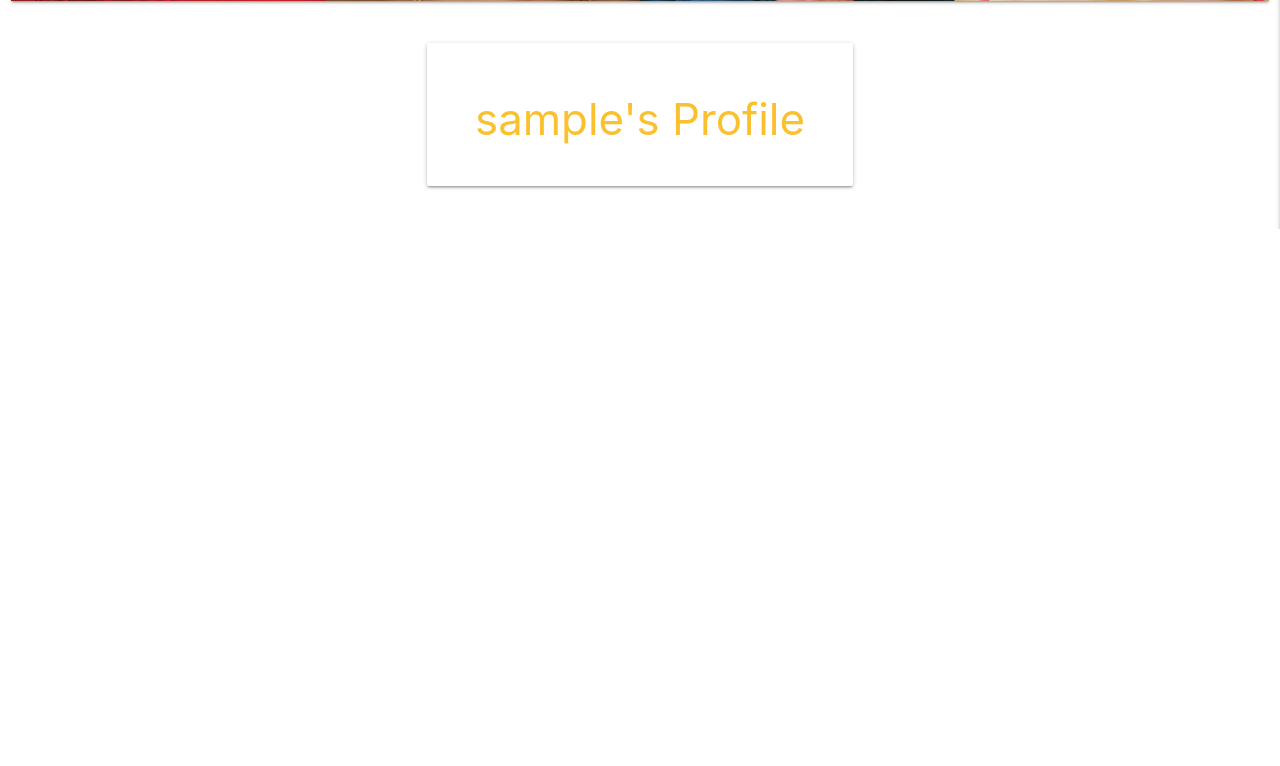
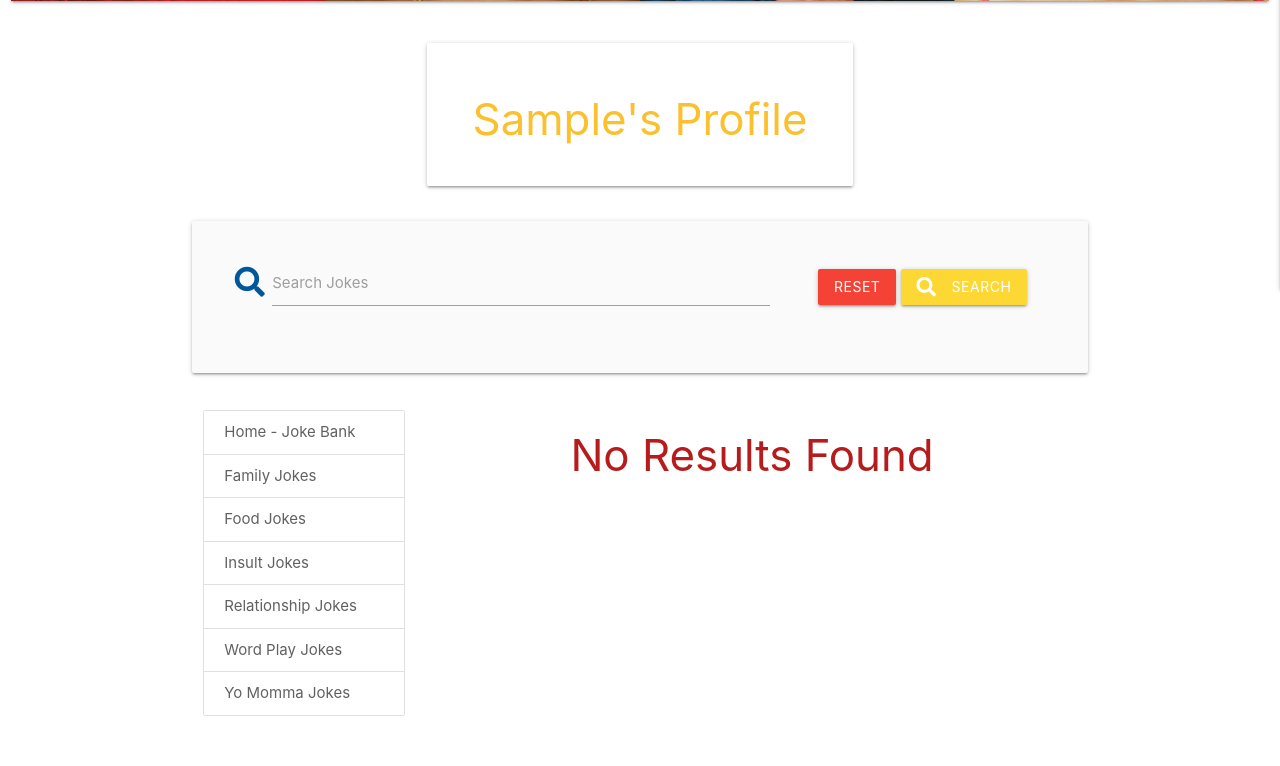
Before and after one commit to karzuin/jokes_library_MS3, a Flask app: page /profile/1 in a window 1280 px wide. Shown: the part 571-1337 px from the top of the page. Before the commit the page ends 800 px from the top, so only its background shows below. Run offline with Flask 2, Linux system fonts and the light colour scheme; the visitor is signed in with stand-in values (Sample User, id 1); a database or web service that is not in the repository returns one stand-in record (values such as "Sample title"); some libraries are stand-ins or nearby versions.

Commit message:
Updated profile page with search box and category panel, capitalized first letter of username on profile page

```diff
--- a/app.py
+++ b/app.py
@@ -22,9 +22,8 @@ mongo = PyMongo(app)
 @app.route("/")
 @app.route("/get_jokes")
 def get_jokes():
-        bookmark = "off" if request.form.get("bookmark") else "on"
-        jokes = list(mongo.db.jokes.find())
-        return render_template("jokes.html", jokes=jokes)
+    jokes = list(mongo.db.jokes.find())
+    return render_template("jokes.html", jokes=jokes)
 
 
 @app.route("/search", methods=["GET", "POST"])
@@ -70,10 +69,10 @@ def login():
             if check_password_hash(
                 existing_user["password"], request.form.get("password")):
                     session["user"] = request.form.get("username").lower()
-                    flash("Welcome, {}".format(request.form.get("username")))
-                    #{} is placeholder
+                    flash("Welcome, {}".format(
+                        request.form.get("username")))
                     return redirect(url_for(
-                        "profile", username=session["user"]))
+                         "profile", username=session["user"]))
             else:
                 # invalid password match
                 flash("Incorrect Username and/or Password")
@@ -94,7 +93,7 @@ def profile(username):
         #this specifies only the [username] key field
 
     if session["user"]:
-        return render_template("profile.html", username=username)
+        return render_template("profile.html", username=username.title())
 
     return redirect(url_for("login"))
 
@@ -110,6 +109,7 @@ def logout():
 @app.route("/add_joke", methods=["GET", "POST"])
 def add_joke():
     if request.method == "POST":
+        bookmark = "on" if request.form.get("bookmark") else "off"
         joke = {
             "category_name": request.form.get("category_name"),
             "joke_description": request.form.get("joke_description"),
@@ -127,6 +127,7 @@ def add_joke():
 @app.route("/edit_joke/<joke_id>", methods=["GET", "POST"])
 def edit_joke(joke_id):
     if request.method == "POST":
+        bookmark = "on" if request.form.get("bookmark") else "off"
         submit = {
             "category_name": request.form.get("category_name"),
             "joke_description": request.form.get("joke_description"),
@@ -148,42 +149,42 @@ def delete_joke(joke_id):
     return redirect(url_for("get_jokes"))
 
 
-@app.route("/family_jokes", methods=["GET", "POST"])
+@app.route("/family_jokes")
 def family_jokes():
     jokes = list(mongo.db.jokes.find({"category_name": "Family Jokes"}))
     return render_template(
         "family_jokes.html", jokes=jokes)
 
 
-@app.route("/food_jokes", methods=["GET", "POST"])
+@app.route("/food_jokes")
 def food_jokes():
     jokes = list(mongo.db.jokes.find({"category_name": "Food Jokes"}))
     return render_template(
         "food_jokes.html", jokes=jokes)
 
 
-@app.route("/insult_jokes", methods=["GET", "POST"])
+@app.route("/insult_jokes")
 def insult_jokes():
     jokes = list(mongo.db.jokes.find({"category_name": "Insult Jokes"}))
     return render_template(
         "insult_jokes.html", jokes=jokes)
 
 
-@app.route("/word_jokes", methods=["GET", "POST"])
+@app.route("/word_jokes")
 def word_jokes():
     jokes = list(mongo.db.jokes.find({"category_name": "Word Play Jokes"}))
     return render_template(
         "word_jokes.html", jokes=jokes)
 
 
-@app.route("/relationship_jokes", methods=["GET", "POST"])
+@app.route("/relationship_jokes")
 def relationship_jokes():
     jokes = list(mongo.db.jokes.find({"category_name": "Relationship Jokes"}))
     return render_template(
         "relationship_jokes.html", jokes=jokes)
 
 
-@app.route("/yo_jokes", methods=["GET", "POST"])
+@app.route("/yo_jokes")
 def yo_jokes():
     jokes = list(mongo.db.jokes.find({"category_name": "Yo Momma Jokes"}))
     return render_template(
--- a/templates/profile.html
+++ b/templates/profile.html
@@ -11,6 +11,63 @@
             </div>
         </div>
     </div>
+    <!--Search-->
+    <div class="row card-panel grey lighten-5">
+        <form action="{{ url_for('search') }}" method="POST" class="col s12">
+            <div class="row valign-wrapper center-align">
+                <div class="input-field col s12 m8">
+                    <i class="fas fa-search prefix light-blue-text text-darken-4"></i>
+                    <input type="text" name="query" id="query" minlength="3" class="validate" required>
+                    <label for="query">Search Jokes</label>
+                </div>
+                <div class="col s12 m4">
+                    <a href="{{ url_for('get_jokes') }}" class="red btn text-shadow">Reset</a>
+                    <button type="submit" class="yellow darken-1 btn text-shadow">
+                        <i class="fas fa-search left"></i> Search
+                    </button>
+                </div>
+            </div>
+        </form>
+    </div>
 
-
+    <div class="row section">
+        <!--joke category panel-->
+        <div class="col s3">
+            <div class="collection">
+                <a href="{{ url_for('get_jokes') }}" class="collection-item grey-text text-darken-2">Home - Joke Bank</a>
+                <a href="{{ url_for('family_jokes') }}" class="collection-item grey-text text-darken-2">Family Jokes</a>
+                <a href="{{ url_for('food_jokes') }}" class="collection-item grey-text text-darken-2">Food Jokes</a>
+                <a href="{{ url_for('insult_jokes') }}" class="collection-item grey-text text-darken-2">Insult Jokes</a>
+                <a href="{{ url_for('relationship_jokes') }}" class="collection-item grey-text text-darken-2">Relationship Jokes</a>
+                <a href="{{ url_for('word_jokes') }}" class="collection-item grey-text text-darken-2">Word Play Jokes</a>
+                <a href="{{ url_for('yo_jokes') }}" class="collection-item grey-text text-darken-2">Yo Momma Jokes</a>
+            </div>
+        </div>
+    {% if jokes|length > 0 %}
+        <div class="col s9">
+            {% for joke in jokes %}
+            <div class="card">
+                <div class="card-content">
+                    <p class="">{{ joke.joke_description }}</p><br>
+                    <p class="">by: {{ joke.created_by }}</p><br>
+                </div>
+                <div>
+                    <form action="#">
+                        <label>
+                            <input type="checkbox" class="filled-in" />
+                            <span class="bookmark">Bookmark</span>
+                        </label>
+                        <a href="#!" class="face-icon secondary content"><i
+                                class="material-icons right">sentiment_very_satisfied</i></a>
+                        <a href="#!" class="face-icon secondary content"><i
+                                class="material-icons right">sentiment_very_dissatisfied</i></a>
+                    </form>
+                </div>
+            </div>
+            {% endfor %}
+        </div>
+    {% else %}
+        <h3 class="red-text text-darken-4 center-align">No Results Found</h3>
+    {% endif %}
+    </div>
 {% endblock %}
```
Also changed, not shown: templates/jokes.html (+4 -3 lines).
